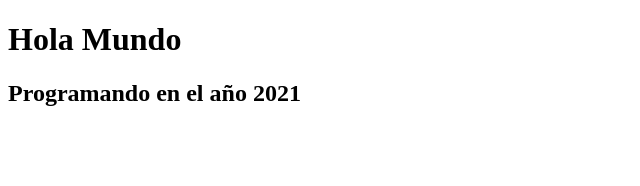
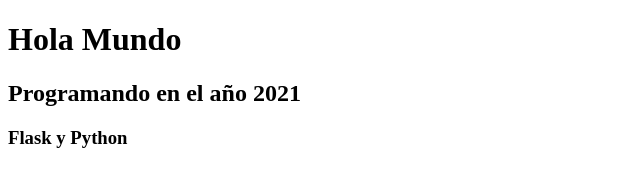
Before and after one commit to jlct82/ProyectoHolaMundo, a plain HTML site: page index.html in a window 1280 px wide. Shown: the whole page, without its empty margins (0-640 px from the left). Drawn offline with Linux system fonts and the light colour scheme.

Commit message:
agregamos la linea 12 con una etiqueta H3

```diff
--- a/index.html
+++ b/index.html
@@ -9,5 +9,6 @@
 <body>
     <h1>Hola Mundo</h1>
     <h2>Programando en el año 2021</h2>
+    <h3>Flask y Python</h3>
 </body>
 </html>
```
